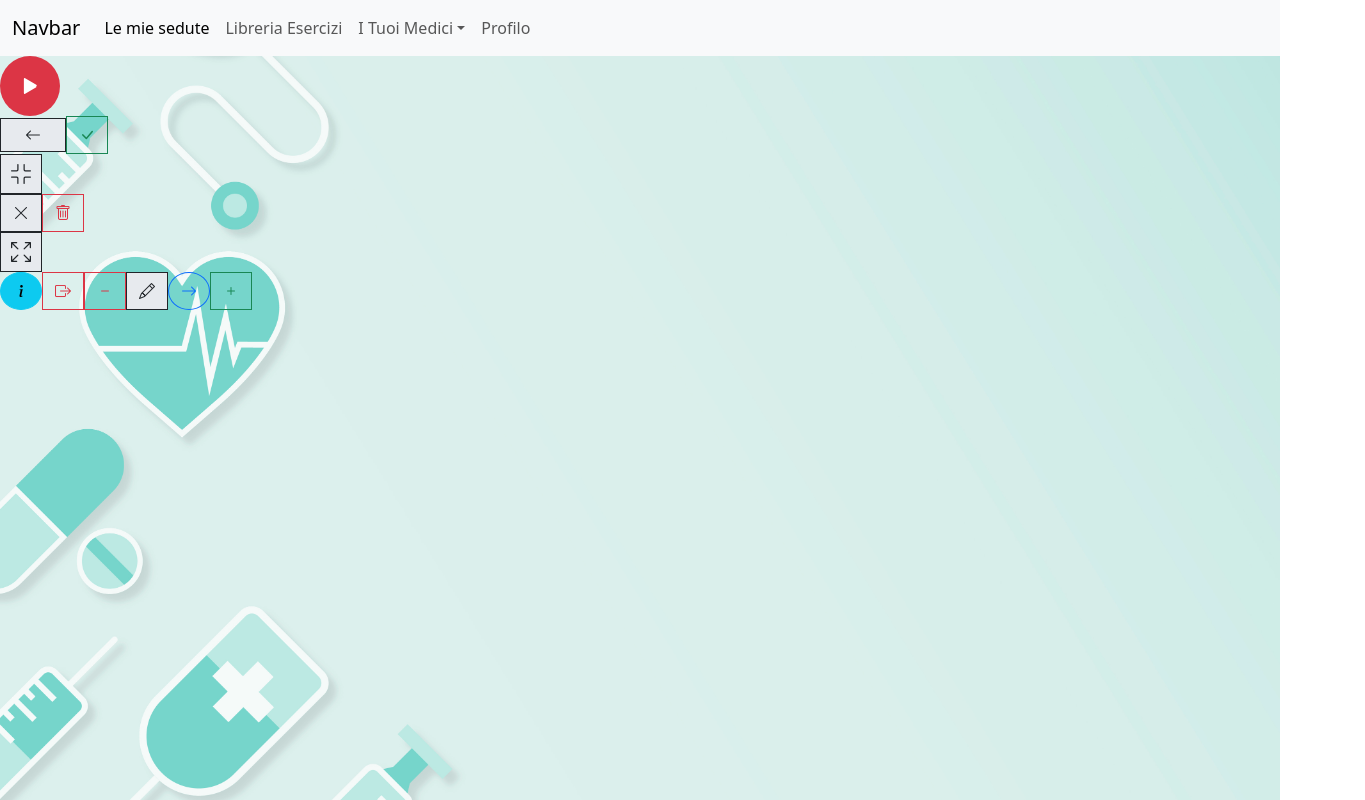
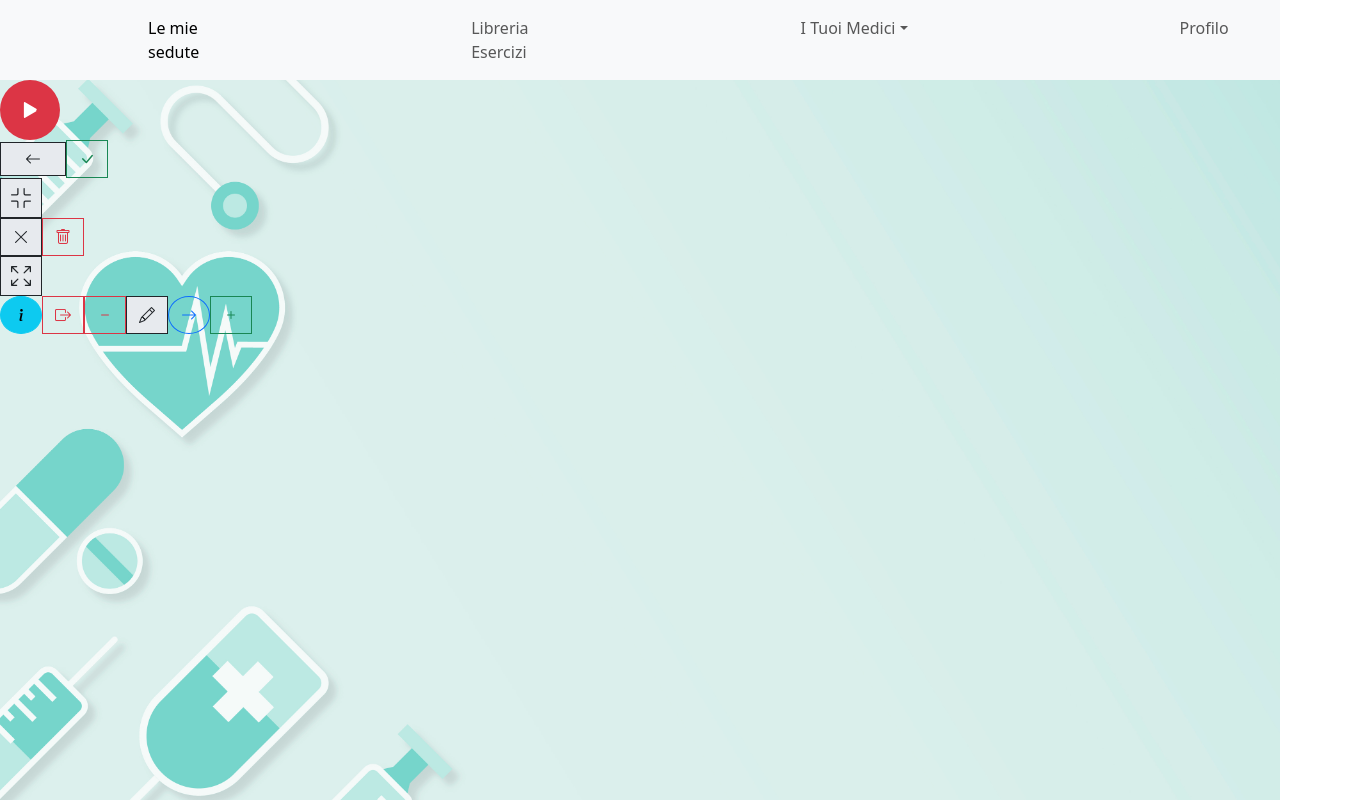
Before and after one commit to L-amichevoleprogrammatorediquartiere/TRAAS, a React (Create React App) app in the folder frontend/: page / in a window 1280 px wide. Shown: the whole page, 1365 px wide, since content can reach past the window. Built offline with nearby package versions, Linux system fonts and the light colour scheme.

Commit message:
spazziatura della navbar

```diff
--- a/frontend/src/App.css
+++ b/frontend/src/App.css
@@ -18,3 +18,7 @@
   color: #fff !important;                 /* testo bianco */
   border-color: #212529 !important;       /* bordo nero */
 }
+.custom-margin {                /*spaziatura barra navigazione*/
+  margin-left: 8rem;
+  margin-right: 8rem;
+}
--- a/frontend/src/components/navbar.js
+++ b/frontend/src/components/navbar.js
@@ -2,29 +2,28 @@ function Navbar() {
     return (
         <nav className="navbar navbar-expand-lg bg-body-tertiary">
             <div className="container-fluid">
-                <a className="navbar-brand" href="#">Navbar</a>
                 <button className="navbar-toggler" type="button" data-bs-toggle="collapse" data-bs-target="#navbarNavDropdown" aria-controls="navbarNavDropdown" aria-expanded="false" aria-label="Toggle navigation">
                     <span className="navbar-toggler-icon"></span>
                 </button>
                 <div className="collapse navbar-collapse" id="navbarNavDropdown">
                     <ul className="navbar-nav">
-                        <li className="nav-item">
+                        <li className="nav-item custom-margin">
                             <a className="nav-link active" aria-current="page" href="#">Le mie sedute</a>
                         </li>
-                        <li className="nav-item">
+                        <li className="nav-item custom-margin">
                             <a className="nav-link" href="#">Libreria Esercizi</a>
                         </li>
-                        <li className="nav-item dropdown">
+                        <li className="nav-item dropdown custom-margin">
                             <a className="nav-link dropdown-toggle" href="#" role="button" data-bs-toggle="dropdown" aria-expanded="false">
                             I Tuoi Medici
                             </a>
-                            <ul className="dropdown-menu">
+                            <ul className="dropdown-menu custom-margin">
                                 <li><a className="dropdown-item" href="#">Leonardo Beccardo</a></li>
                                 <li><a className="dropdown-item" href="#">Antonio Banderas</a></li>
                                 <li><a className="dropdown-item" href="#">Giuseppe Cruciani</a></li>
                             </ul>
                         </li>
-                        <li className="nav-item">
+                        <li className="nav-item custom-margin">
                             <a className="nav-link" href="#">Profilo </a>
                         </li>
                     </ul>
```
